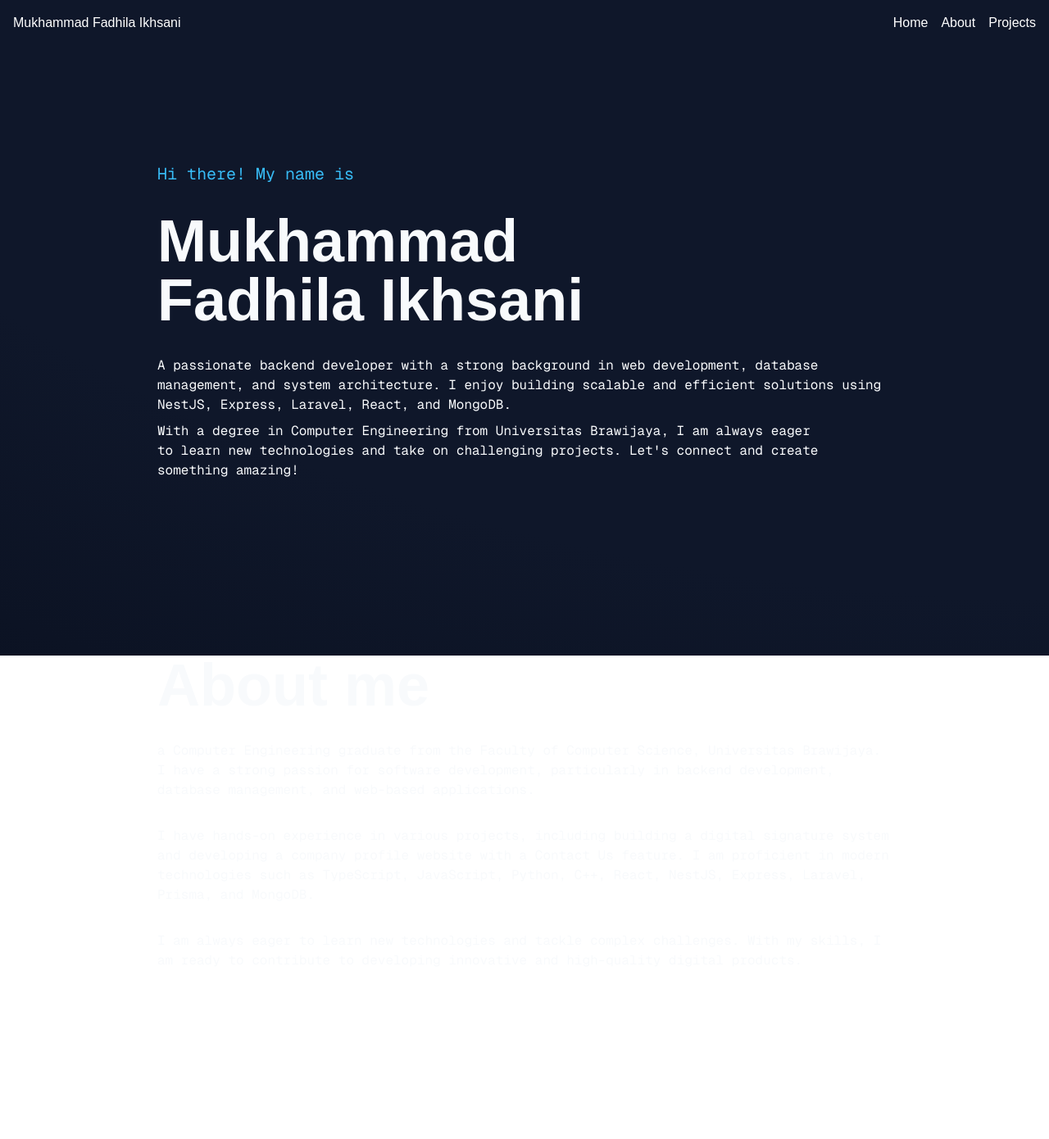
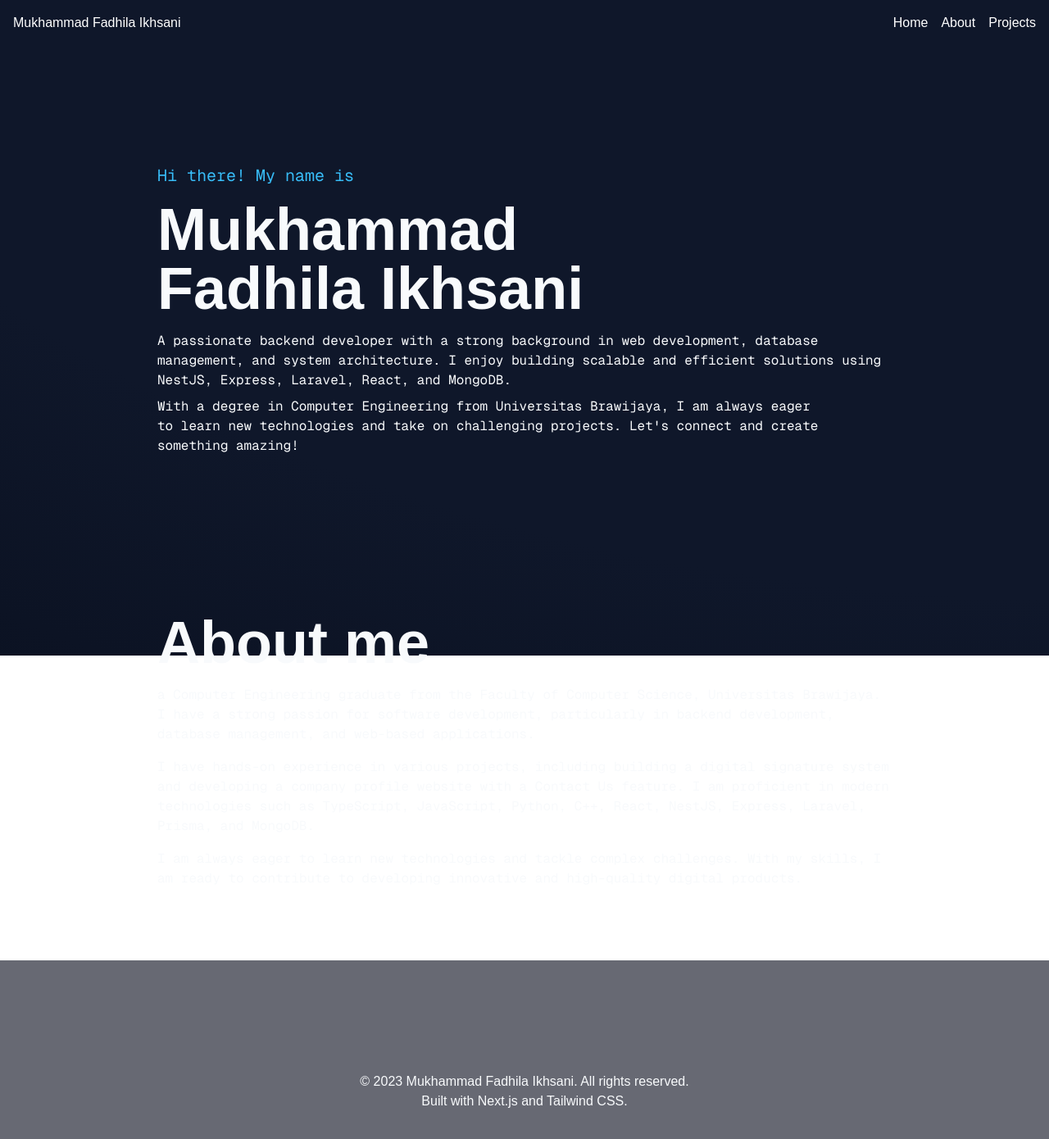
Before and after one commit to m-fadil/next-portofolio, a Next.js app: page / in a window 1280 px wide. Shown: the top 1390 px of the page at 82% size. Built offline with nearby package versions, Linux system fonts and the light colour scheme.

Commit message:
feat: initial commit

```diff
--- a/src/app/layout.tsx
+++ b/src/app/layout.tsx
@@ -4,6 +4,7 @@ import "./globals.css";
 import { cn } from "@/lib/utils";
 import { Navbar } from "@/components/navbar";
 import { Background } from "@/components/background";
+import { Footer } from "@/components/footer";
 
 export const metadata: Metadata = {
   title: "My Portfolio",
@@ -30,8 +31,8 @@ export default function RootLayout({
 			<body className={cn("relative text-primary-foreground", geistSans.variable, geistMono.variable)}>
         <Background />
 				<Navbar />
-				<main className="min-h-screen max-w-4xl w-full mx-auto">{children}</main>
-				<footer></footer>
+				<main>{children}</main>
+				<Footer />
 			</body>
 		</html>
 	);
--- a/src/app/page.tsx
+++ b/src/app/page.tsx
@@ -1,23 +1,11 @@
-import resume from "@/data/resume.json"
+import { About } from "@/components/about";
+import { Welcome } from "@/components/welcome"
 
 export default function Home() {
   return (
     <div className="flex flex-col items-center justify-center min-h-screen py-2">
-      <div className="flex flex-col justify-center min-h-[calc(100vh-2rem)] w-full space-y-8">
-        <h5 className="text-xl font-[family-name:var(--font-geist-mono)] text-sky-400">Hi there! My name is</h5>
-        <h1 className="text-7xl font-bold">Mukhammad<br/>Fadhila Ikhsani</h1>
-        <div className="space-y-2 font-[family-name:var(--font-geist-mono)] text-pretty">
-          {resume.intro.map((item, index) => (
-            <p key={index} className="">{item}</p>
-          ))}
-        </div>
-      </div>
-      <div className="flex flex-col mt-6 min-h-[calc(100vh-12rem)] w-full space-y-8">
-        <h1 className="text-7xl font-bold">About me</h1>
-        {resume.about.map((item, index) => (
-          <p key={index} className="font-[family-name:var(--font-geist-mono)] text-pretty">{item}</p>
-        ))}
-      </div>
+      <Welcome />
+      <About />
     </div>
   );
 }
--- /dev/null
+++ b/src/components/about.tsx
@@ -0,0 +1,15 @@
+import { Section } from "./section";
+import resume from "../data/resume.json";
+
+export function About() {
+  return (
+		<Section>
+			<h1 className="text-7xl font-bold">About me</h1>
+			{resume.about.map((item, index) => (
+				<p key={index} className="font-[family-name:var(--font-geist-mono)] text-pretty">
+					{item}
+				</p>
+			))}
+		</Section>
+	);
+}
--- /dev/null
+++ b/src/components/footer.tsx
@@ -0,0 +1,8 @@
+export function Footer() {
+  return (
+    <footer className="flex flex-col w-full h-80 mt-20 bg-slate-950/60 items-center justify-center">
+      <p>© 2023 Mukhammad Fadhila Ikhsani. All rights reserved.</p>
+      <p>Built with Next.js and Tailwind CSS.</p>
+    </footer>
+  )
+}
--- /dev/null
+++ b/src/components/project.tsx
@@ -0,0 +1,5 @@
+export function Project() {
+  return (
+    ''
+  )
+}
--- /dev/null
+++ b/src/components/section.tsx
@@ -0,0 +1,11 @@
+import { cn } from "@/lib/utils";
+
+export function Section({
+  className,
+  children
+}: Readonly<{
+  className?: string;
+  children: React.ReactNode;
+}>) {
+  return <section className={cn("flex flex-col max-w-4xl gap-4", className)}>{children}</section>
+}
--- /dev/null
+++ b/src/components/welcome.tsx
@@ -0,0 +1,22 @@
+import { Section } from "./section";
+import resume from "@/data/resume.json"
+
+export function Welcome() {
+  return (
+		<Section className="my-48">
+			<h5 className="text-xl font-[family-name:var(--font-geist-mono)] text-sky-400">Hi there! My name is</h5>
+			<h1 className="text-7xl font-bold">
+				Mukhammad
+				<br />
+				Fadhila Ikhsani
+			</h1>
+			<div className="space-y-2 font-[family-name:var(--font-geist-mono)] text-pretty">
+				{resume.intro.map((item, index) => (
+					<p key={index} className="">
+						{item}
+					</p>
+				))}
+			</div>
+		</Section>
+	);
+}
```
